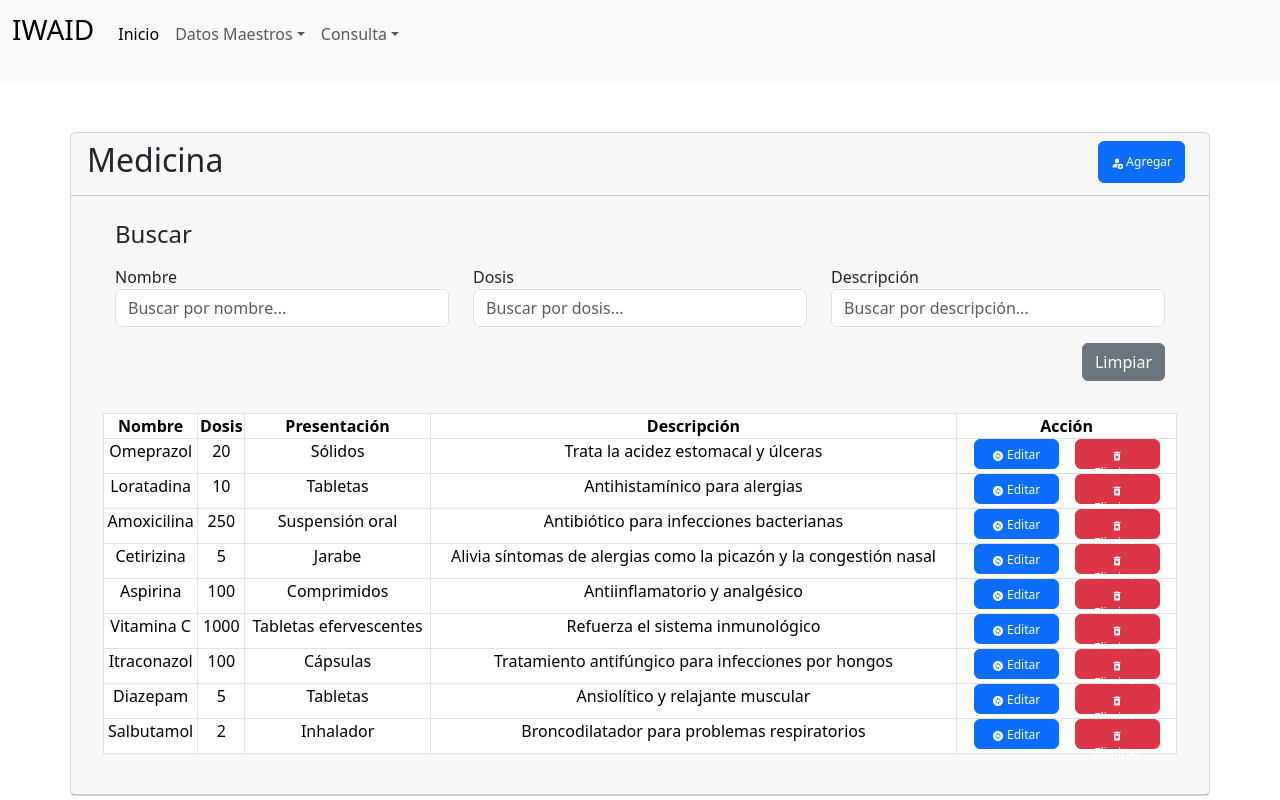
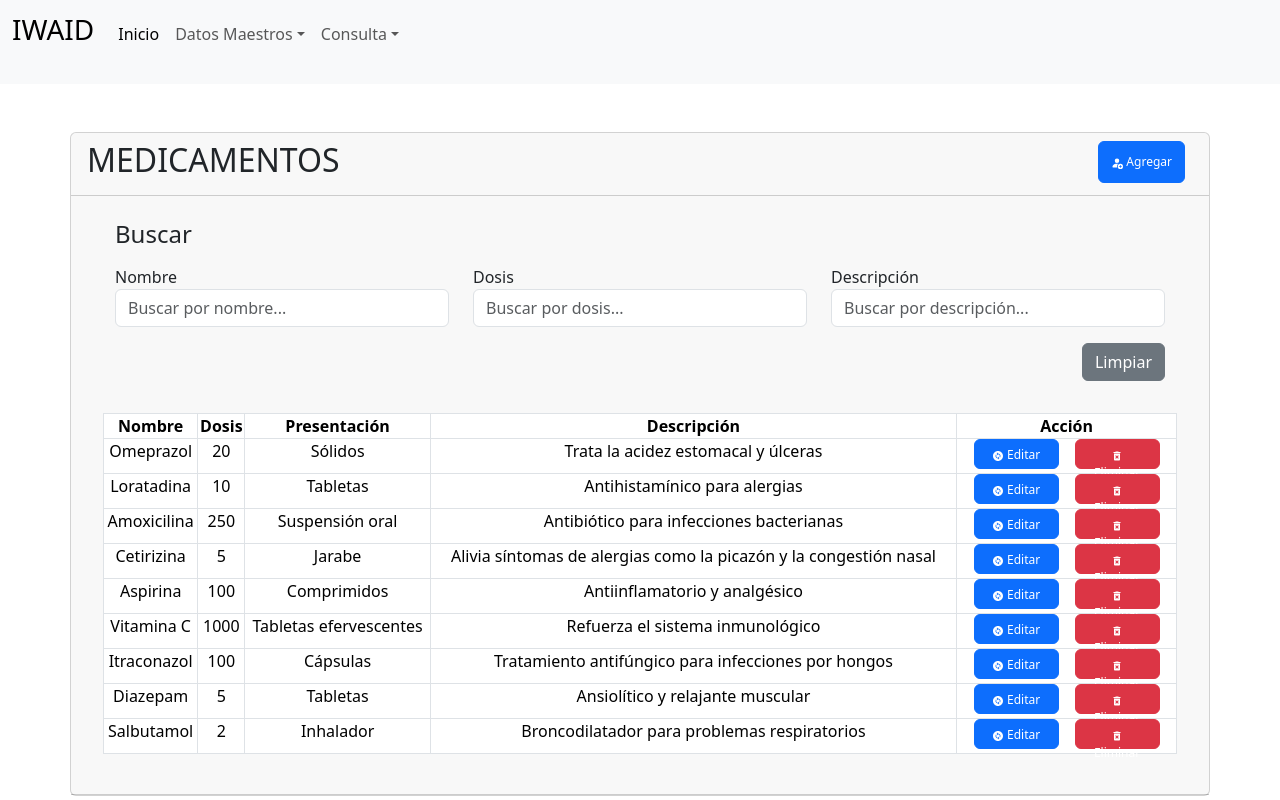
Before and after one commit to Chris-THC/iwaid-ui, a React (Create React App) app: page /medicine in a window 1280 px wide. Built offline with nearby package versions, Linux system fonts and the light colour scheme.

Commit message:
correctly changed the folder name and removed the lines and components that are not in use..

```diff
--- /dev/null
+++ b/src/Components/Medicine/MedicineList.jsx
@@ -0,0 +1,12 @@
+import React, { useContext,} from "react";
+import { GetTheAppContext } from "../../Context/AppContext";
+import { TablaGeneric } from "./table";
+
+const MedicineList = () => {
+
+  const { dataTestMedicine } = useContext(GetTheAppContext);
+
+   return <TablaGeneric  title='MEDICAMENTOS' data={dataTestMedicine}  />
+};
+
+export default MedicineList;
--- a/src/Components/componentsMedicine/modalDelete.jsx
+++ b/src/Components/Medicine/modalDelete.jsx
@@ -12,10 +12,10 @@ export const MyModalDelete = ({ show, handleClose, Id }) => {
   return (
     <Modal show={show} onHide={handleClose}>
       <Modal.Header closeButton>
-        <Modal.Title>Confirmar Eliminación</Modal.Title>
+        <Modal.Title>Confirmar eliminación</Modal.Title>
       </Modal.Header>
       <Modal.Body>
-        <p>¿Estás seguro de que deseas eliminar este Medicamento?</p>
+        <p>¿Está seguro de que desea eliminar este medicamento?</p>
       </Modal.Body>
       <Modal.Footer>
         <Button variant="secondary" onClick={handleClose}>
--- a/src/Components/componentsMedicine/table.jsx
+++ b/src/Components/Medicine/table.jsx
@@ -1,6 +1,5 @@
 import React, {useState, useContext} from 'react';
 import '../../Css/CssTable.css';
-
 import { GetTheAppContext } from "../../Context/AppContext";
 import { ModalMedicine } from './modal';
 import { MyModalDelete } from './modalDelete';
@@ -8,11 +7,7 @@ import { BsPersonFillAdd } from "react-icons/bs";
 import { MdChangeCircle, MdDeleteForever } from 'react-icons/md';
 import { Button } from "react-bootstrap";
 
-/*
-como nombre, dosis, forma de presentación y descripción.
-*/
-
-export function TablaGeneric({ title, data, headers }) {
+export function TablaGeneric({ title, data,  }) {
 
   const [showModalDelete, setShowModalDelete] = useState(false);
   // const[id, setid] = useState(null);
@@ -31,8 +26,6 @@ export function TablaGeneric({ title, data, headers }) {
     showModal,
     setGetDataFromTable,
     setActionButtonModal,
-    handleShowFloatAlter,
-    setTextAlert,
   } = useContext(GetTheAppContext);
 
   const displayedFields = [
@@ -71,7 +64,7 @@ export function TablaGeneric({ title, data, headers }) {
       <div className=" card mt-4 row">
         <div className="card-header d-flex">
           <div className="col-8">
-            <h2 className="card-title">Medicina</h2>
+            <h2 className="card-title">{title}</h2>
           </div>
 
           <div className="col-4 d-flex flex-row-reverse ">
@@ -220,97 +213,3 @@ export function TablaGeneric({ title, data, headers }) {
 
   );
 }
-
-
-{/* <td className='Buttons'>
-      <Button type='Editar' onClick={() => {
-        handleShowModal();
-        setGetDataFromTable(item);
-        setActionButtonModal("Editar");
-      }} />
-
-      <Button type='Eliminar' onClick={() => handleShowModalDelete()}/>
-      {/*Id={item.id}}
-      <MyModalDelete show={showModalDelete} handleClose={handleCloseModalDelete}  />
-    </td> */}
-
-// export function TablaGenerica({ title, data, headers }) {
-//   const [showModal, setShowModal] = useState(false);
-//   const [selectedPatient, setSelectedPatient] = useState(null);
-
-//   const handleButtonClick = (patient) => {
-//     setSelectedPatient(patient);
-//     setShowModal(true);
-//   };
-
-//   return (
-//     <div className='container-doctors'>
-//       <div className='title-doctors'>
-//         <h1 className='title-doctores'>{title}</h1>
-//         <Button tipo='Agregar' onClick={() => handleButtonClick(item)} />
-//       </div>
-//       <div className='table-doctors-container'>
-//         <table>
-//           <thead>
-//           <tr>
-//               {headers.map((header, index) => (
-//                 <th key={index}>{header}</th>
-//               ))}
-//               <th>Acción</th>
-//             </tr>
-//           </thead>
-//           <tbody>
-//             {data.map((item, index) => (
-//               <tr key={index}>
-//               {Object.keys(item).map((key) => (
-//                 key !== 'id' && <td key={key}>{item[key]}</td>
-//               ))}
-//                 <td>
-//                   <Button tipo='Editar' onClick={() => handleButtonClick(item)} />
-//                   <Button tipo='Eliminar' onClick={() => handleButtonClick(item)} />
-//                 </td>
-//               </tr>
-//             ))}
-//           </tbody>
-//         </table>
-//       </div>
-//       {showModal && <CreatePatient show={showModal} handleClose={() => setShowModal(false)} patient={selectedPatient} />}
-//     </div>
-//   );
-// }
-
-
-  // <div className='container-doctors'>
-    //   <div className='title-doctors'>
-    //     <h1 className='title-doctores'>{title}</h1>
-    //     <Button tipo='Agregar' onClick={handleShowModal} />
-    //     <MyModal show={showModal} handleClose={handleCloseModal} />
-    //   </div>
-    //   <div className='table-doctors-container'>
-    //     <table>
-    //       <thead>
-    //         <tr>
-    //           {headers.map((header, index) => (
-    //             <th key={index}>{header}</th>
-    //           ))}
-    //           <th>Acción</th>
-    //         </tr>
-    //       </thead>
-    //       <tbody>
-    //         {data.map((item, index) => (
-    //           <tr key={index}>
-    //             {Object.keys(item).map((key) => (
-    //               key !== 'id' && <td key={key}>{item[key]}</td>
-    //             ))}
-
-    //               <td>
-    //                   <Button tipo='Editar' />
-    //                   <Button tipo='Eliminar' />
-    //               </td>
-
-    //           </tr>
-    //         ))}
-    //       </tbody>
-    //     </table>
-    //   </div>
-    // </div>
--- a/src/Components/Routes/Medicine.jsx
+++ b/src/Components/Routes/Medicine.jsx
@@ -1,7 +1,6 @@
 import React from "react";
-import MedicineList from "../componentsMedicine/MedicineList";
+import MedicineList from "../Medicine/MedicineList";
 export const Medicine = () => {
-  // TODO: The implementation will be worked on the following ticket IWAID-11
   return (
     <div>
       <MedicineList />
--- a/src/Components/componentsMedicine/MedicineList.jsx
+++ /dev/null
@@ -1,15 +0,0 @@
-import React, { useContext, useEffect } from "react";
-import { GetTheAppContext } from "../../Context/AppContext";
-import { TablaGeneric } from "./table";
-
-const MedicineList = () => {
-
-  const { dataTestMedicine } = useContext(GetTheAppContext);
-
-  const headersMedicine = ["Nombre", "Dosis", "Presentación", "Descripción"];
-
-  // return <TablaDoctores doctors={Doctors} he />;
-   return <TablaGeneric  title='MEDICAMENTOS' data={dataTestMedicine} headers={headersMedicine} />
-};
-
-export default MedicineList;
```
Also changed, not shown: src/Components/componentsMedicine/Button.jsx (deleted, +0 -14 lines), src/Components/componentsMedicine/Prueba.jsx (deleted, +0 -7 lines), src/Components/Medicine/FormMedicine.jsx (renamed from src/Components/componentsMedicine/FormMedicine.jsx), src/Components/Medicine/modal.jsx (renamed from src/Components/componentsMedicine/modal.jsx).
